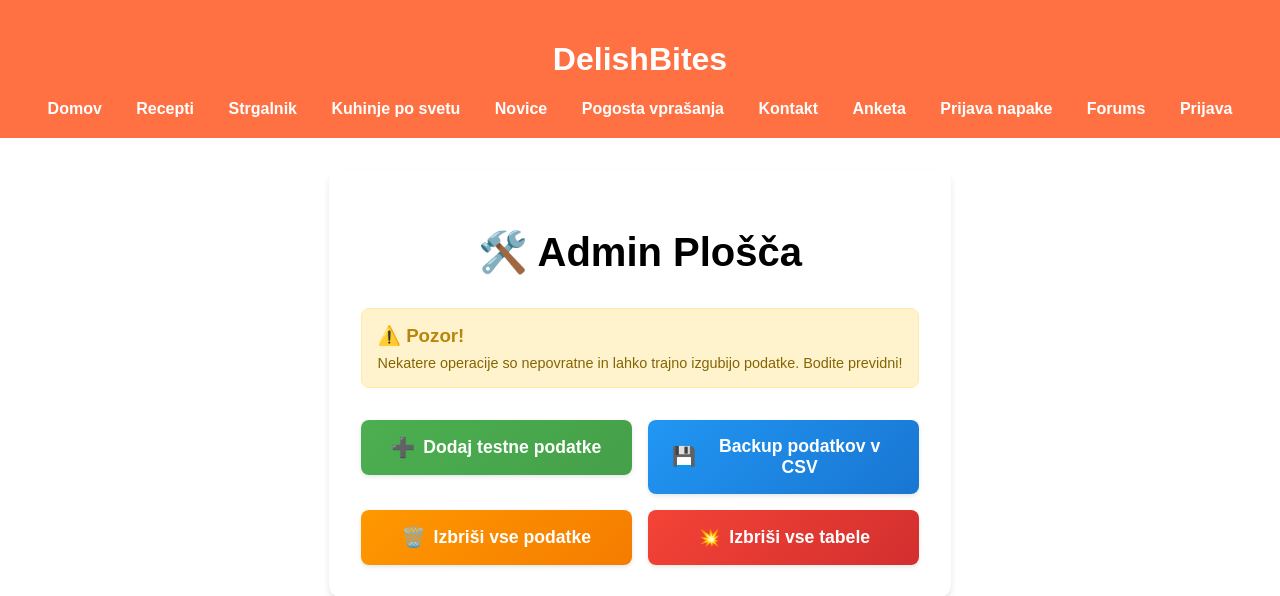
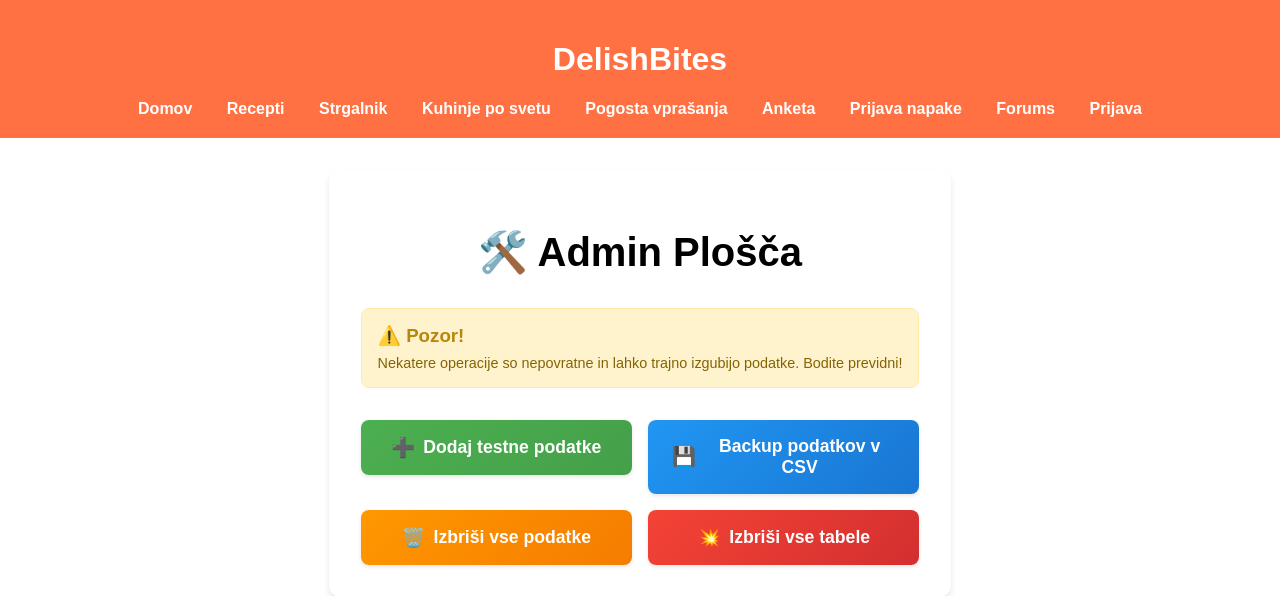
Before and after one commit to larapijemlijeko/Skupina-ZETA, a Flask app: page /admin in a window 1280 px wide. Shown: the top 596 px of the page. Run offline with Flask 3, Linux system fonts and the light colour scheme; some libraries are stand-ins or nearby versions.

Commit message:
sprememba tabele zaradi imena

```diff
--- a/src/models/forum.py
+++ b/src/models/forum.py
@@ -9,7 +9,7 @@ def create_table(cur):
         );
     """)
     cur.execute("""
-        CREATE TABLE IF NOT EXISTS komentarji (
+        CREATE TABLE IF NOT EXISTS komentarji_forum (
             id SERIAL PRIMARY KEY,
             forum_id INTEGER NOT NULL REFERENCES forum(id),
             uporabnik_id INTEGER NOT NULL REFERENCES uporabniki(id),
--- a/src/templates/header.html
+++ b/src/templates/header.html
@@ -5,9 +5,7 @@
     <a href="/recepti">Recepti</a>
     <a href="/scraper">Strgalnik</a>
     <a href="/svetovnakuhinjamapa">Kuhinje po svetu</a>
-    <a href="/novice">Novice</a>
     <a href="/vprasanja">Pogosta vprašanja</a>
-    <a href="/kontakt">Kontakt</a>
     <a href="/anketa">Anketa</a>
     <a href="/report">Prijava napake</a>
     <a href="/forums">Forums</a>
```
